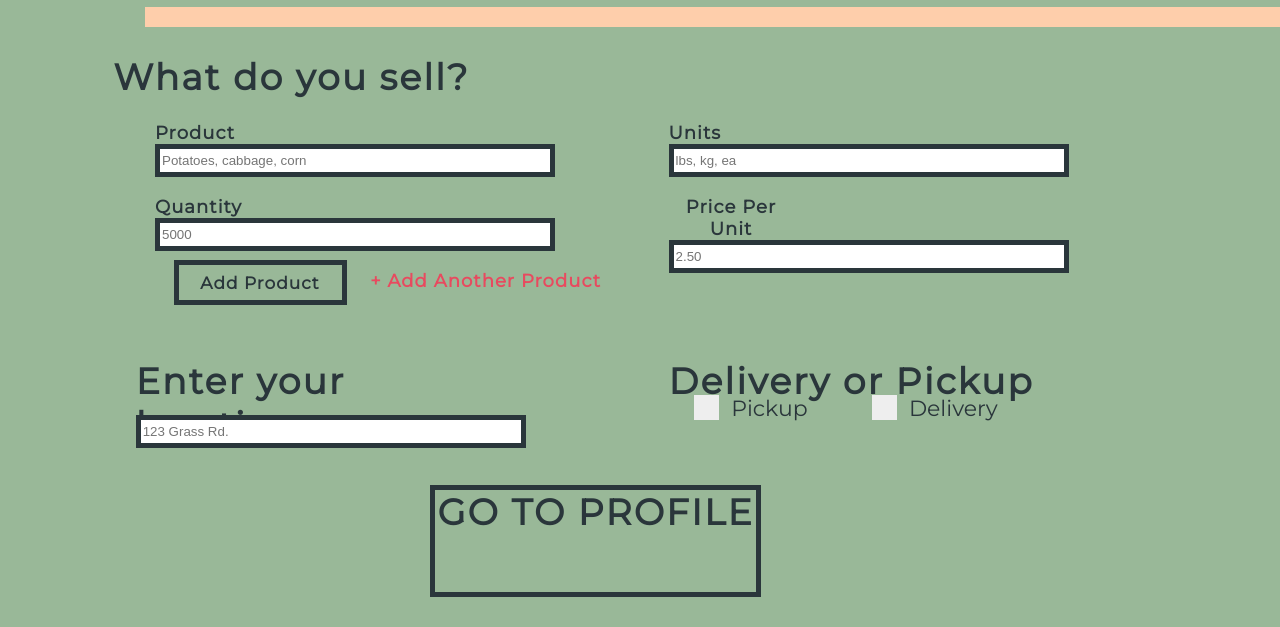
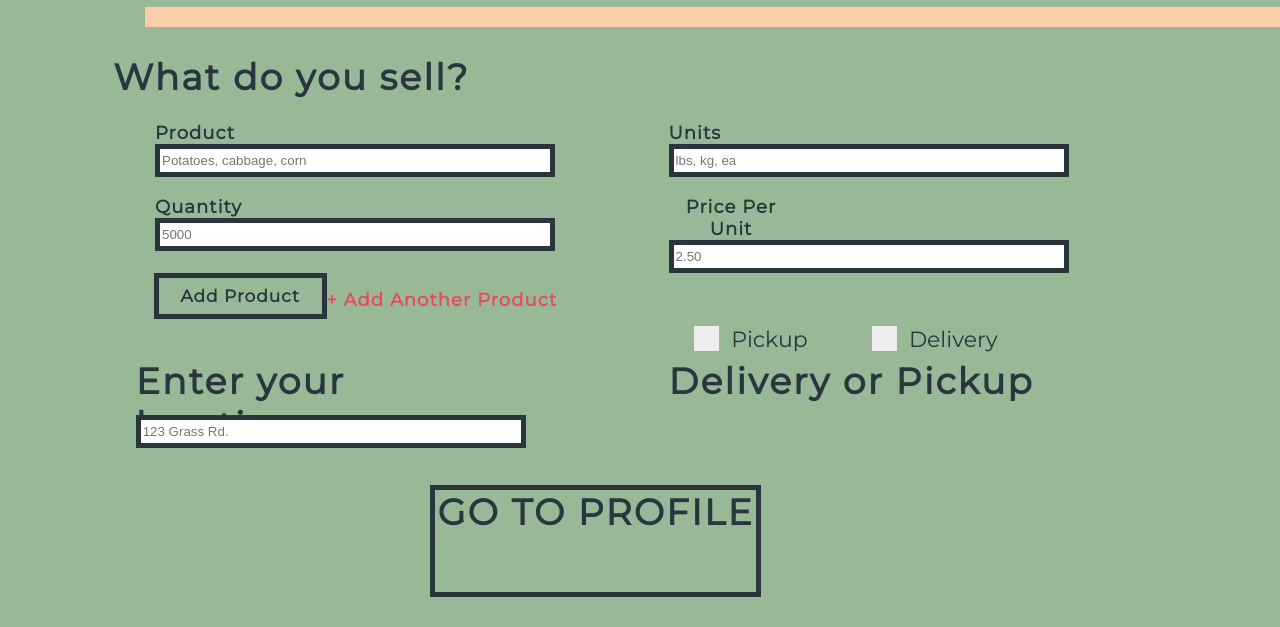
Before and after one commit to Johnson-Su/Cow-Town-Coders, a plain HTML site: page new-farmer2.html in a window 1280 px wide. Shown: the part 173-800 px from the top of the page. Drawn offline with Linux system fonts and the light colour scheme.

Commit message:
fixed more spacing

```diff
--- a/new-farmer1.css
+++ b/new-farmer1.css
@@ -174,8 +174,9 @@
     position: absolute;
     width: 331px;
     height: 112px;
+    top: 80%;
+    left: 38%;
     text-align: center;
-    top: 620px;
 
     border: 5px solid #2A363B;
     box-sizing: border-box;
--- a/new-farmer2.css
+++ b/new-farmer2.css
@@ -171,8 +171,8 @@
     position: absolute;
     width: 173.08px;
     height: 45.41px;
-    left: 173.54px;
-    top: 433px;
+    left: 12%;
+    top: 55.8%;
 
     font-family: Montserrat;
     font-style: normal;
@@ -199,8 +199,8 @@
     position: absolute;
     width: 283.02px;
     height: 25.65px;
-    left: 370.18px;
-    top: 443px;
+    left: 25.5%;
+    top: 57.8%;
 
     font-family: Montserrat;
     font-style: normal;
@@ -273,7 +273,7 @@
     position: relative;
     left: 54.23%;
     right: 2.98%;
-    top: 568px;
+    top: 39vw;
     bottom: 22.42%;
     color: #2A363B;
 
```
